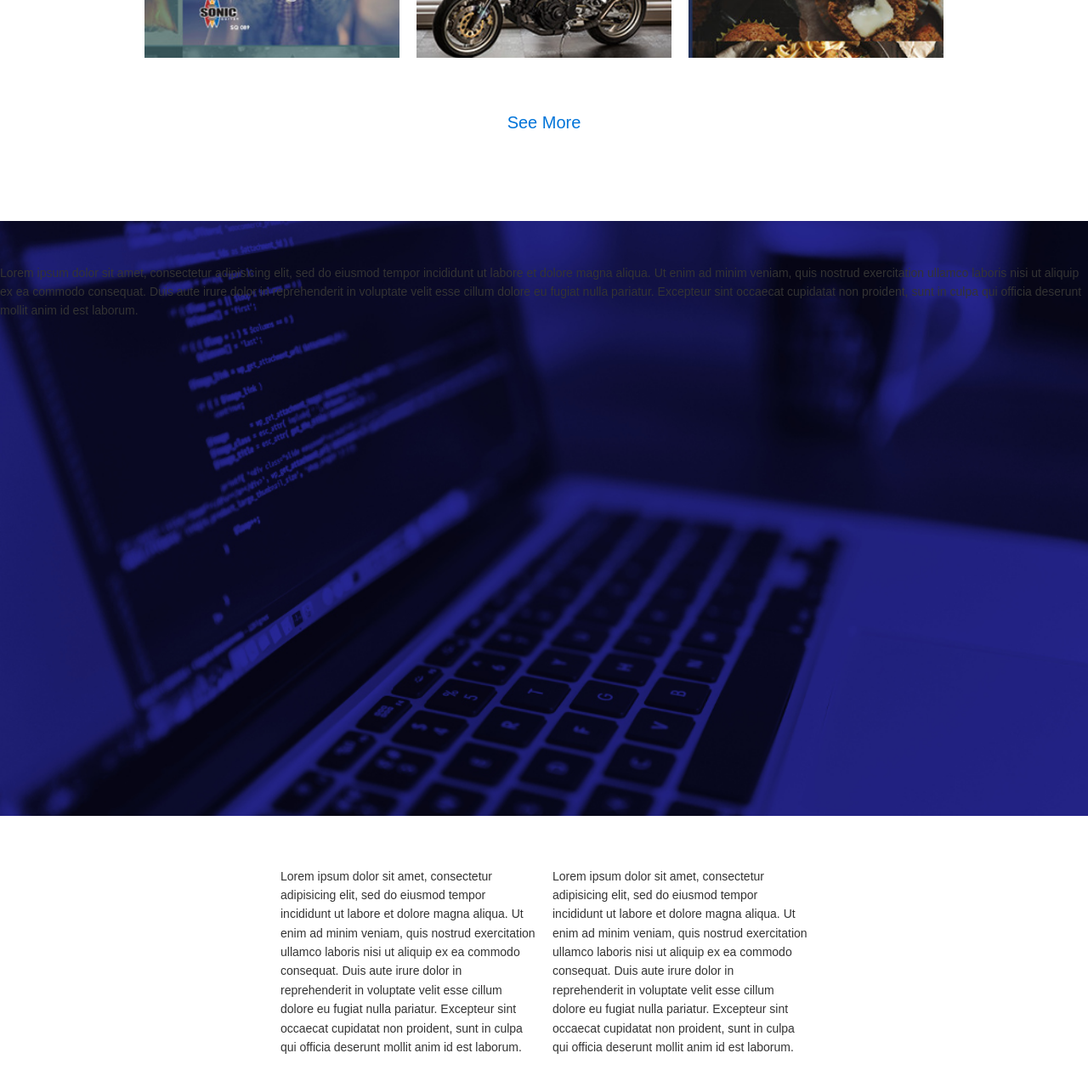
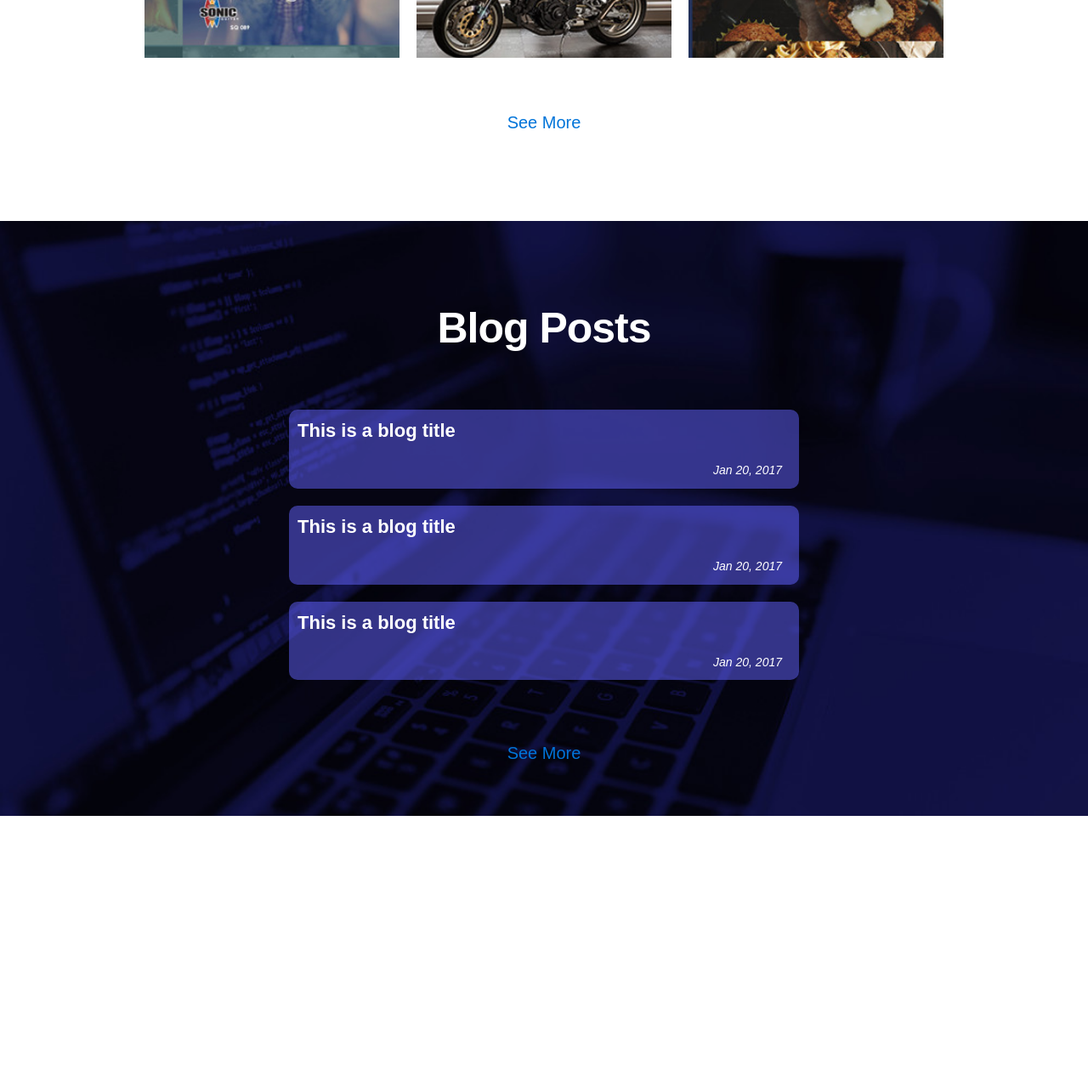
Before and after one commit to royledford/royledford.github.io, a Jekyll site: the page built from index.html, in a window 1280 px wide and 1400 px high, scrolled down 1061 px. Shown: the top 1279 px of the window at 85% size. Built offline with Jekyll 4.4.1, drawn with Linux system fonts in a browser that asks for light colours.

Commit message:
Style blog post section

```diff
--- a/_includes/home-blog.html
+++ b/_includes/home-blog.html
@@ -1 +1 @@
-<section class="home-blog"><div class="flex flex--center"><div class="blog-column"><p>Lorem ipsum dolor sit amet, consectetur adipisicing elit, sed do eiusmod tempor incididunt ut labore et dolore magna aliqua. Ut enim ad minim veniam, quis nostrud exercitation ullamco laboris nisi ut aliquip ex ea commodo consequat. Duis aute irure dolor in reprehenderit in voluptate velit esse cillum dolore eu fugiat nulla pariatur. Excepteur sint occaecat cupidatat non proident, sunt in culpa qui officia deserunt mollit anim id est laborum.</p></div></div></section>
+<section class="home-blog"><div class="flex flex--center"><div class="blog-column"><h1 class="title">Blog Posts</h1><div class="blog-wrap"><h4 class="blog-title">This is a blog title</h4><p class="blog-date">Jan 20, 2017</p></div><div class="blog-wrap"> <h4 class="blog-title">This is a blog title</h4><p class="blog-date">Jan 20, 2017</p></div><div class="blog-wrap"><h4 class="blog-title">This is a blog title</h4><p class="blog-date">Jan 20, 2017</p></div><div class="align-center"><a href="#" class="link-brackets">See More</a></div></div></div></section>
--- a/_jadefiles/columns.jade
+++ /dev/null
@@ -1,6 +0,0 @@
-section.home-test
-  .flex.flex--center
-    .col-320
-      p Lorem ipsum dolor sit amet, consectetur adipisicing elit, sed do eiusmod tempor incididunt ut labore et dolore magna aliqua. Ut enim ad minim veniam, quis nostrud exercitation ullamco laboris nisi ut aliquip ex ea commodo consequat. Duis aute irure dolor in reprehenderit in voluptate velit esse cillum dolore eu fugiat nulla pariatur. Excepteur sint occaecat cupidatat non proident, sunt in culpa qui officia deserunt mollit anim id est laborum.
-    .col-320
-      p Lorem ipsum dolor sit amet, consectetur adipisicing elit, sed do eiusmod tempor incididunt ut labore et dolore magna aliqua. Ut enim ad minim veniam, quis nostrud exercitation ullamco laboris nisi ut aliquip ex ea commodo consequat. Duis aute irure dolor in reprehenderit in voluptate velit esse cillum dolore eu fugiat nulla pariatur. Excepteur sint occaecat cupidatat non proident, sunt in culpa qui officia deserunt mollit anim id est laborum.
--- a/assets/css/main.css
+++ b/assets/css/main.css
@@ -736,3 +736,39 @@ section.home-blog {
   background-size: cover;
   background-position: right center;
   background-attachment: fixed; }
+  section.home-blog .blog-column {
+    position: flex;
+    -ms-flex-direction: column;
+        flex-direction: column;
+    -ms-flex-pack: center;
+        justify-content: center;
+    width: 50%;
+    color: white; }
+  section.home-blog .title {
+    text-align: center;
+    font-size: 50px;
+    margin: 0;
+    padding-top: 50px;
+    padding-bottom: 50px;
+    color: white; }
+  section.home-blog .align-center {
+    text-align: center;
+    margin: 0;
+    padding: 50px; }
+  section.home-blog a {
+    text-align: center;
+    font-size: 20px; }
+  section.home-blog .blog-wrap {
+    background-color: rgba(100, 100, 255, 0.5);
+    border-radius: 10px;
+    margin: 20px; }
+  section.home-blog .blog-title {
+    color: white;
+    padding: 10px;
+    margin: 0; }
+  section.home-blog .blog-date {
+    font-style: italic;
+    text-align: right;
+    padding: 10px;
+    margin: 0;
+    margin-right: 10px; }
--- a/index.html
+++ b/index.html
@@ -12,7 +12,6 @@ title: Roy Ledford
     {% include hero.html %}
     {% include home-work.html %}
     {% include home-blog.html %}
-    {% include columns.html %}
 
     <div style="height: 2000px;"></div>
 
```
Also changed, not shown: _jadefiles/home-blog.jade (+17 -1 lines), assets/css/3-layouts/_home-blog.sass (+42 -0 lines), Design Docs/laptop-bg.jpg, assets/img/laptop-bg.jpg.
